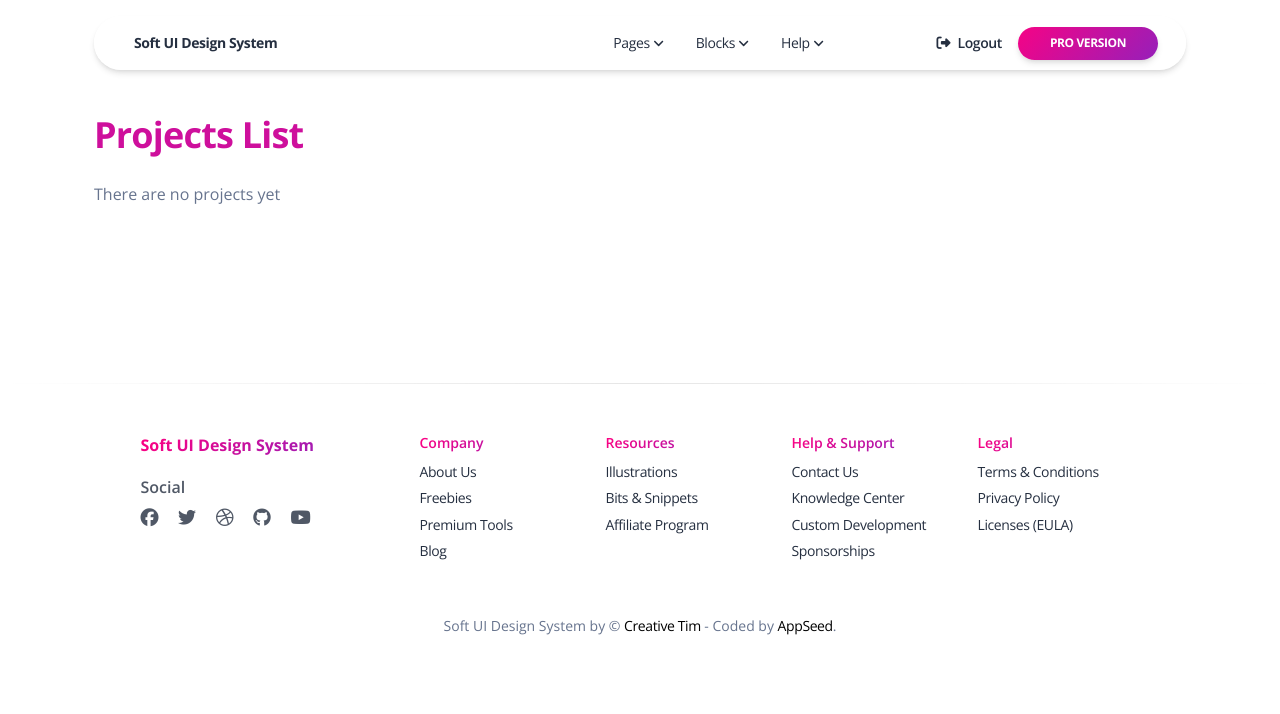
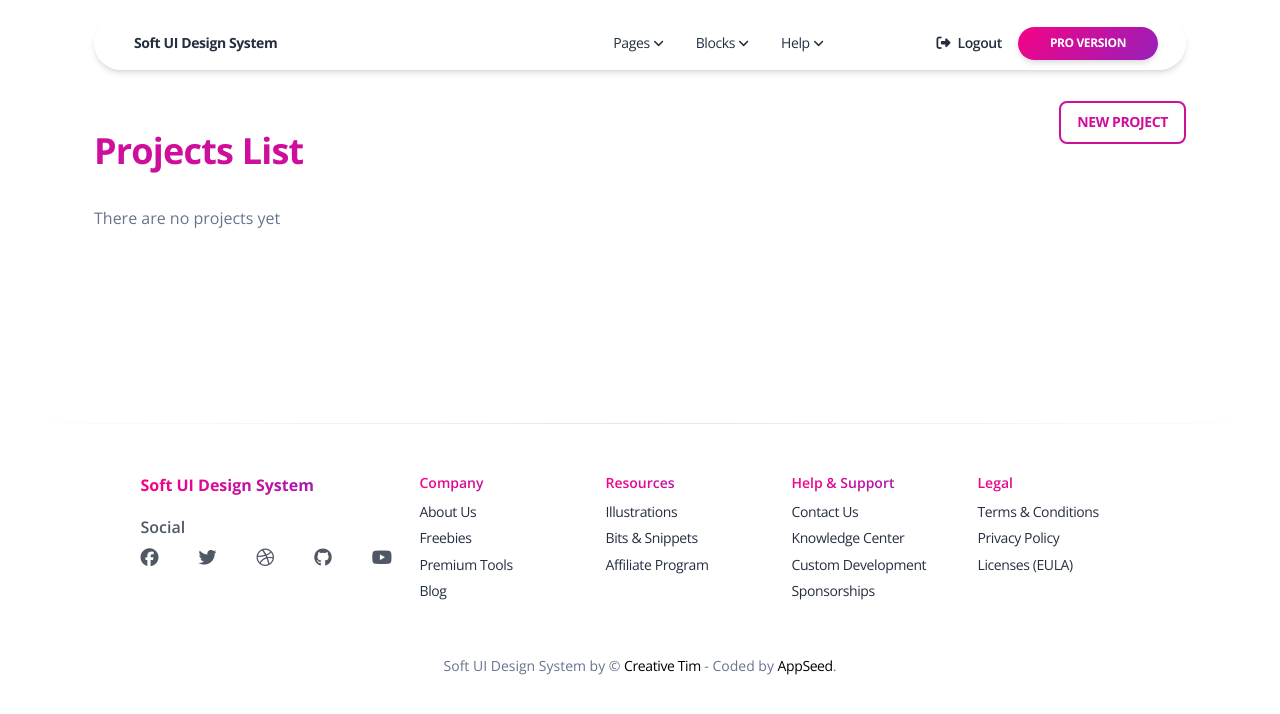
Before and after one commit to danilsiv/architectural-project-manager, a Django app: page /management/projects/ in a window 1280 px wide. Shown: the top 714 px of the page. Run offline with Django 5.2, Linux system fonts and the light colour scheme; data that the repository does not hold is empty; some libraries are stand-ins or nearby versions.

Commit message:
Templates: Add links for create, delete, and update project actions to corresponding pages

```diff
--- a/templates/management/project_form.html
+++ b/templates/management/project_form.html
@@ -26,7 +26,7 @@
                 {{ form|crispy }}
               </div>
               <button type="submit" class="btn btn-primary btn-block" style="background-color: #ce0f9c; border-color: #ce0f9c;">
-                {{ object|yesno:"Update,Create" }}
+                {{ object|yesno:"Save changes,Create" }}
               </button>
             </form>
 
--- a/templates/management/project_list.html
+++ b/templates/management/project_list.html
@@ -9,9 +9,12 @@
 
 {% block content %}
 
-<section class="projects-table py-5">
+<section class="projects-table py-6">
   <div class="container">
-    <h2 class="text-left mb-4 mt-6" style="color: #ce0f9c;">Projects List</h2>
+    <div class="d-flex justify-content-between align-items-center mb-4">
+      <h2 class="text-left mt-6" style="color: #ce0f9c;">Projects List</h2>
+      <a href="{% url 'management:project-create' %}" class="btn-create-project">New Project</a>
+    </div>
     {% if project_list %}
       <table class="table table-striped">
         <thead>
@@ -68,11 +71,37 @@
   }
 
   .text-success {
-    color: #218838;
+    color: #28a745;
   }
 
   .text-danger {
-    color: #dc3545;
+    color: #e74c3c;
+  }
+
+  .btn-create-project {
+    display: inline-block;
+    padding: 8px 16px;
+    border: 2px solid #ce0f9c;
+    background-color: transparent;
+    color: #ce0f9c;
+    text-transform: uppercase;
+    font-weight: bold;
+    text-align: center;
+    font-size: 14px;
+    border-radius: 8px;
+    transition: none;
+  }
+
+  .btn-create-project:hover {
+    color: #ce0f9c;
+    border-color: #ce0f9c;
+    background-color: transparent;
+  }
+
+  .d-flex {
+    display: flex;
+    justify-content: space-between;
+    align-items: center;
   }
 </style>
 
```
Also changed, not shown: templates/management/project_detail.html (+41 -1 lines).
